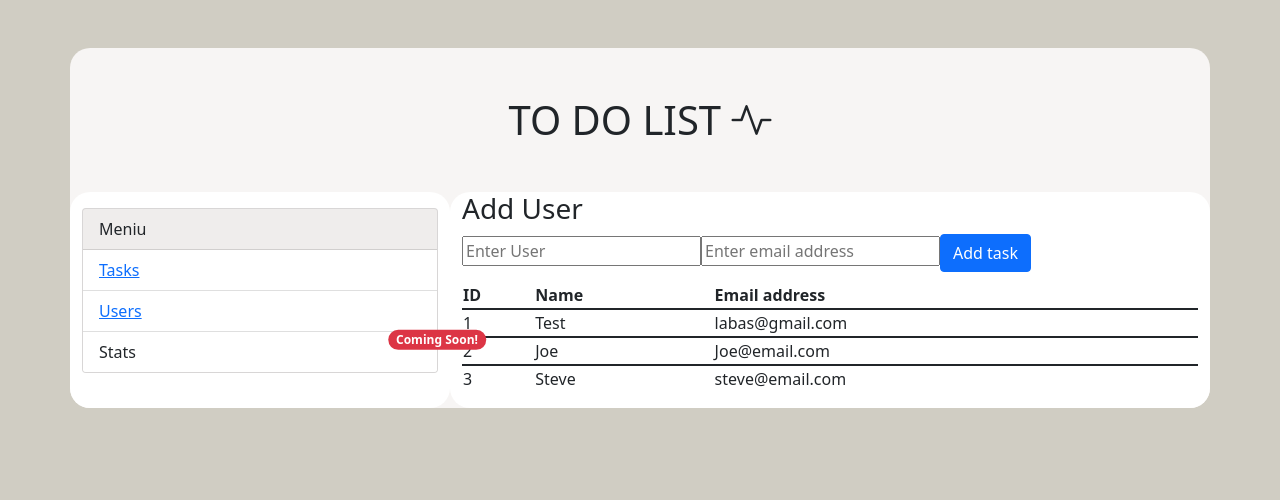
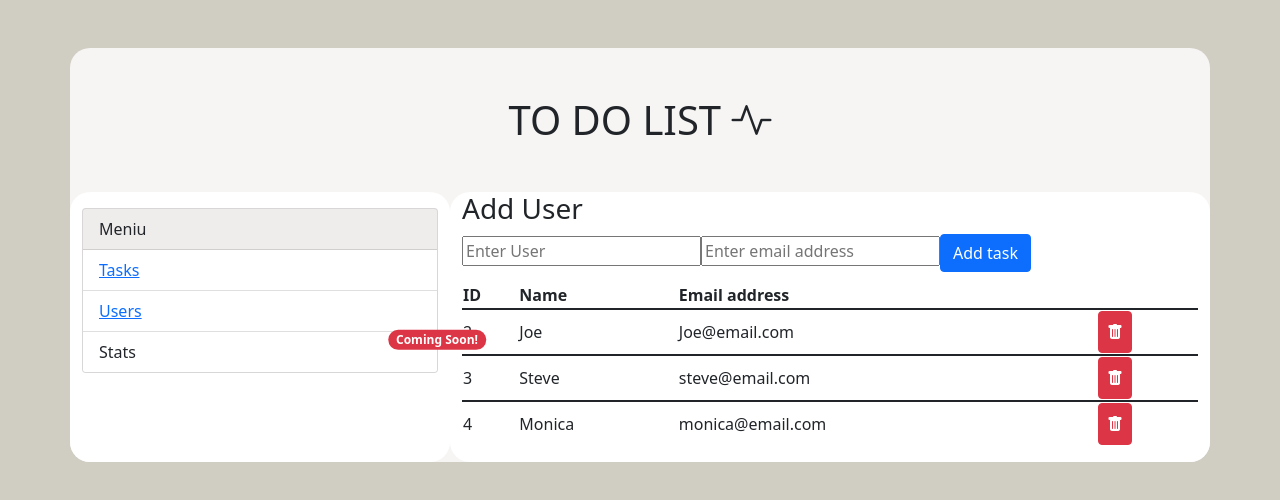
Before and after one commit to augustekau/angular-json-server, an Angular app: page /users in a window 1280 px wide. Shown: the top 500 px of the page. Built offline with nearby package versions, Linux system fonts and the light colour scheme; data requests are answered from the project's data file.

Commit message:
delete user

```diff
--- a/src/app/components/users-list/users-list.component.html
+++ b/src/app/components/users-list/users-list.component.html
@@ -11,6 +11,11 @@
         <td>{{ user.id }}</td>
         <td>{{ user.name }}</td>
         <td>{{ user.email }}</td>
+        <td>
+          <button (click)="deleteUser(user)" class="btn btn-danger bg-danger">
+            <i class="bi bi-trash-fill"></i>
+          </button>
+        </td>
       </tr>
     </table>
   </div>
--- a/src/app/components/users-list/users-list.component.ts
+++ b/src/app/components/users-list/users-list.component.ts
@@ -21,5 +21,15 @@ export class UsersListComponent implements OnInit {
     });
   }
 
+  deleteUser(user: User) {
+    console.log('Task Will be deleted:');
+    console.log(user);
+    this._userService.deleteUser(user).subscribe((data) => {
+      console.log(data);
+      // Po sekmingo istrynimo atnaujiname tasks duomenis
+      this.getUsers();
+    });
+  }
+
   ngOnInit(): void {}
 }
--- a/src/app/services/user.service.ts
+++ b/src/app/services/user.service.ts
@@ -19,4 +19,8 @@ export class UserService {
     let uri = this.apiUrl;
     return this.http.post(uri, user);
   }
+  deleteUser(user: User) {
+    let uri = this.apiUrl + '/' + user.id;
+    return this.http.delete(uri);
+  }
 }
--- a/src/database/db.json
+++ b/src/database/db.json
@@ -27,11 +27,6 @@
   ],
   "users": [
     {
-      "id": 1,
-      "name": "Test",
-      "email": "labas@gmail.com"
-    },
-    {
       "name": "Joe",
       "email": "Joe@email.com",
       "id": 2
@@ -40,6 +35,11 @@
       "name": "Steve",
       "email": "steve@email.com",
       "id": 3
+    },
+    {
+      "name": "Monica",
+      "email": "monica@email.com",
+      "id": 4
     }
   ],
   "projects": [
```
